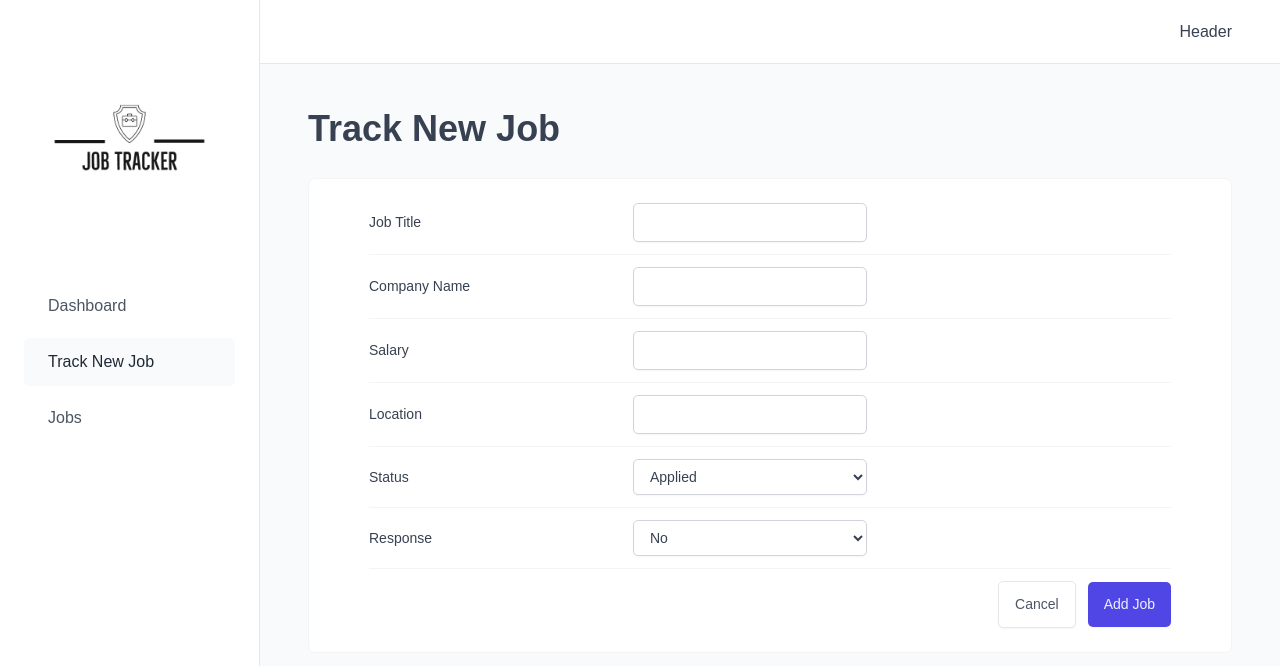
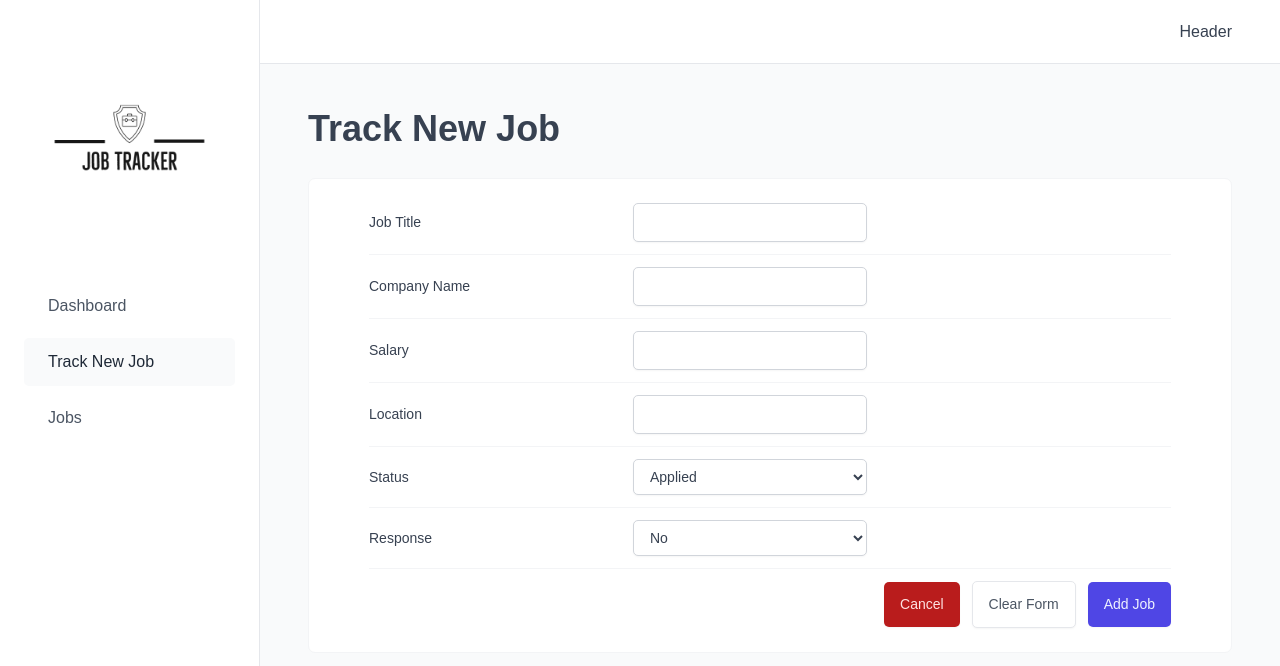
Before and after one commit to TAndersonWebDeveloper/job-tracker, a React app: page /new in a window 1280 px wide. Shown: the top 666 px of the page. Built offline with nearby package versions, Linux system fonts and the light colour scheme; the HTML template or start-up script is replaced by a standard one.

Commit message:
minor style changes and delete job reroute

```diff
--- a/src/features/jobs/JobDetail.jsx
+++ b/src/features/jobs/JobDetail.jsx
@@ -132,7 +132,7 @@ const JobDetail = () => {
           size="medium"
           onClick={() => {
             handleDelete(job.id);
-            navigate("/dashboard");
+            navigate("/jobs");
           }}
         >
           Delete Job
--- a/src/features/jobs/NewJobForm.jsx
+++ b/src/features/jobs/NewJobForm.jsx
@@ -89,8 +89,16 @@ const NewJobForm = () => {
         </Select>
       </FormRow>
       <FormRow>
+        <Button
+          variation="danger"
+          size="medium"
+          type="reset"
+          onClick={() => navigate(-1)}
+        >
+          Cancel
+        </Button>
         <Button variation="secondary" size="medium" type="reset">
-          Cancel
+          Clear Form
         </Button>
         <Button variation="primary" size="medium" type="submit">
           Add Job
--- a/src/services/apiJobs.js
+++ b/src/services/apiJobs.js
@@ -76,12 +76,10 @@ export async function deleteJob(id) {
     throw new Error("Job could not be deleted");
   }
 
-  console.log(data);
   return data;
 }
 
 export const updateJob = async (newJob, id) => {
-  console.log(newJob, id);
   const { data, error } = await supabase
     .from("jobs")
     .update({ ...newJob })
@@ -89,7 +87,6 @@ export const updateJob = async (newJob, id) => {
     .select();
 
   if (error) {
-    console.error(error);
     throw new Error("Job could not be updated");
   }
 
--- a/src/ui/Table.jsx
+++ b/src/ui/Table.jsx
@@ -39,6 +39,14 @@ const StyledRow = styled(CommonRow)`
   }
 `;
 
+const NoData = styled.div`
+  display: flex;
+  justify-content: center;
+  align-items: center;
+  height: 5.4rem;
+  border: 1px solid var(--color-grey-200);
+`;
+
 const StyledBody = styled.section``;
 
 const TableContext = createContext();
@@ -63,7 +71,7 @@ function Row({ children }) {
 
 function Body({ data, render }) {
   if (!data.length) {
-    return <div>No data</div>;
+    return <NoData>No Jobs match that critera</NoData>;
   }
   return <StyledBody>{data.map(render)}</StyledBody>;
 }
```
